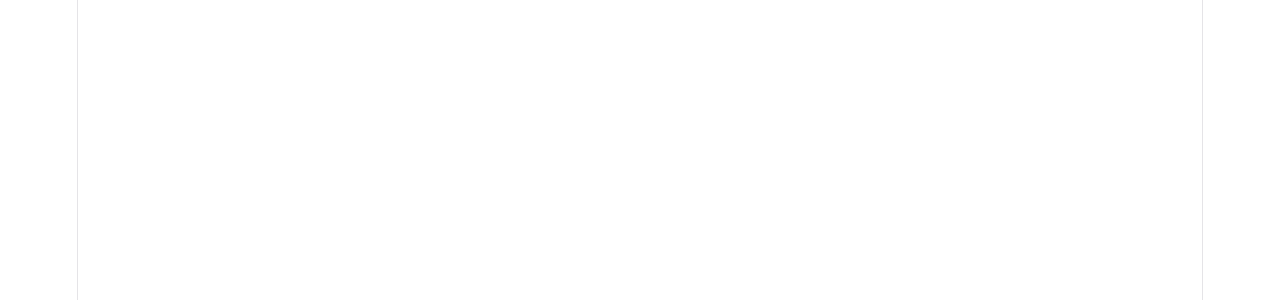
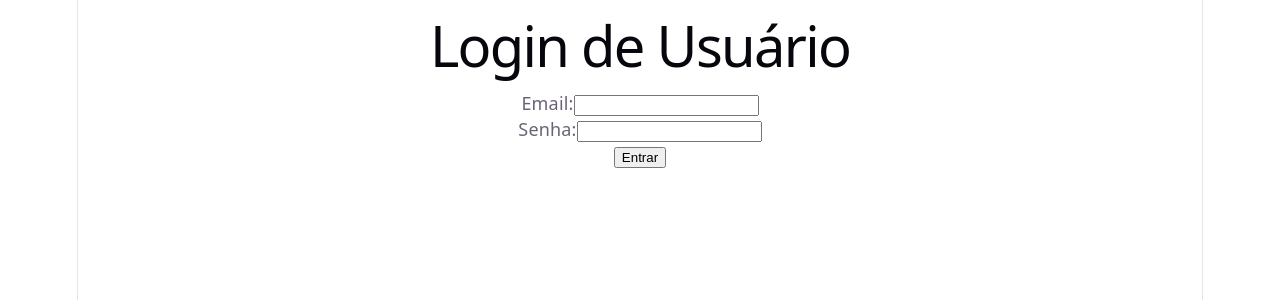
Before and after one commit to Cub430jaded/KIRON-TCC, a React (Vite) app in the folder KIRON-TCC/: page / in a window 1280 px wide. Shown: the top 300 px of the page. Built offline with nearby package versions, Linux system fonts and the light colour scheme.

Commit message:
Criando css

```diff
--- a/KIRON-TCC/src/App.jsx
+++ b/KIRON-TCC/src/App.jsx
@@ -1,11 +1,11 @@
-
 import './App.css'
-
+import LoginUsuario from './pages/LoginUsuario/LoginUsuario.jsx'
+import styles from'./pages/LoginUsuario/LoginUsuario.module.css'
 function App() {
 
   return (
     <>
-
+      <LoginUsuario />
     </>
   )
 }
--- a/KIRON-TCC/src/pages/LoginUsuario/LoginUsuario.jsx
+++ b/KIRON-TCC/src/pages/LoginUsuario/LoginUsuario.jsx
@@ -1,6 +1,8 @@
+import styles from './LoginUsuario.module.css'
+
 const LoginUsuario = () => {
   return (
-    <div>
+    <div className={styles.loginContainer}>
         <h1>Login de Usuário</h1>
         <form>
             <label htmlFor="email">Email:</label>
--- /dev/null
+++ b/KIRON-TCC/src/pages/LoginUsuario/LoginUsuario.module.css
@@ -0,0 +1,8 @@
+.login-container {
+  display: flex;
+  flex-direction: column;
+  align-items: center;
+  justify-content: center;
+  height: 100vh;
+  background-color: aquamarine;
+}
```
Also changed, not shown: KIRON-TCC/src/pages/CadastroCliente/CadastroCliente.module.css (added).
